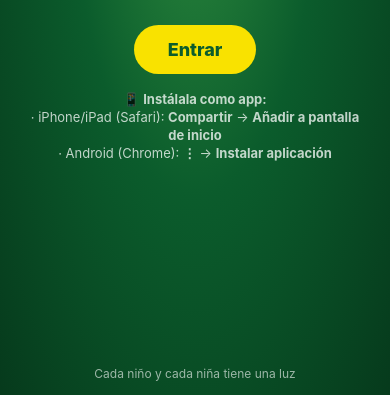
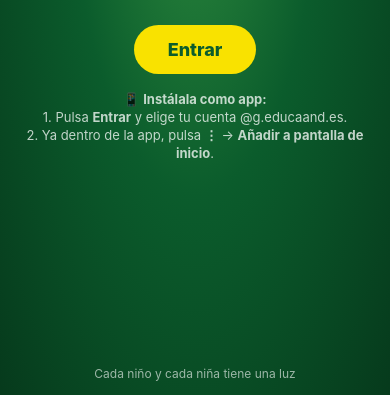
Before and after one commit to aaralac781-bot/ceipsansebastian_gestiondeplantilla, a plain HTML site: page luciernaga/index.html in a window 390 px wide. Shown: the part 449-844 px from the top of the page. Drawn offline with Linux system fonts and the light colour scheme.

Commit message:
Luciérnaga: instrucciones para pantalla completa en iPhone
Co-Authored-By: Claude Opus 5.5 <noreply@anthropic.com>
Claude-Session: https://claude.ai/code/session_015F8ti2sfqkuZDh7pAKjQt3

```diff
--- a/luciernaga/index.html
+++ b/luciernaga/index.html
@@ -83,7 +83,10 @@
   } else {
     /* EN EL NAVEGADOR: portada fija (sin saltar) para poder instalarla con calma */
     $('entrar').href = ELEGIR;
-    $('nota').innerHTML = '📱 <b>Instálala como app:</b><br>· iPhone/iPad (Safari): <b>Compartir</b> → <b>Añadir a pantalla de inicio</b><br>· Android (Chrome): <b>⋮</b> → <b>Instalar aplicación</b>';
+    var ios = /iPhone|iPad|iPod/i.test(navigator.userAgent) || (navigator.platform === 'MacIntel' && navigator.maxTouchPoints > 1);
+    $('nota').innerHTML = ios
+      ? '📱 <b>Para tenerla a pantalla completa en iPhone o iPad:</b><br>1. Pulsa <b>Entrar</b> y elige tu cuenta @g.educaand.es.<br>2. Ya dentro de la app, pulsa <b>Compartir</b> → <b>Añadir a pantalla de inicio</b>.<br>3. Deja activado <b>«Abrir como app web»</b> y pulsa <b>Añadir</b>.'
+      : '📱 <b>Instálala como app:</b><br>1. Pulsa <b>Entrar</b> y elige tu cuenta @g.educaand.es.<br>2. Ya dentro de la app, pulsa <b>⋮</b> → <b>Añadir a pantalla de inicio</b>.';
   }
   if ('serviceWorker' in navigator) navigator.serviceWorker.register('sw.js').catch(function () {});
 </script>
```
